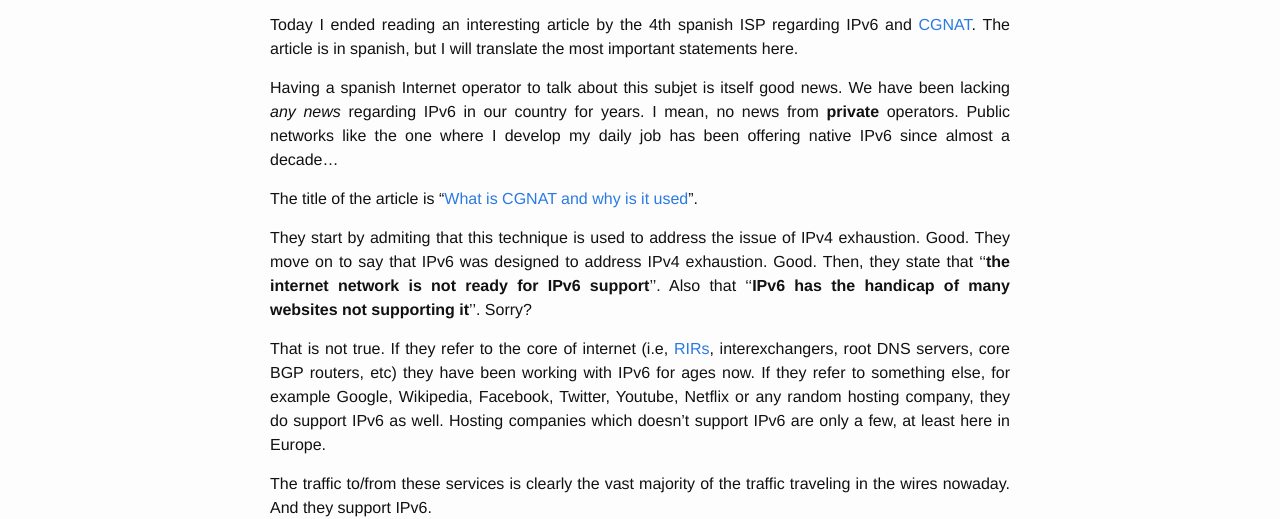
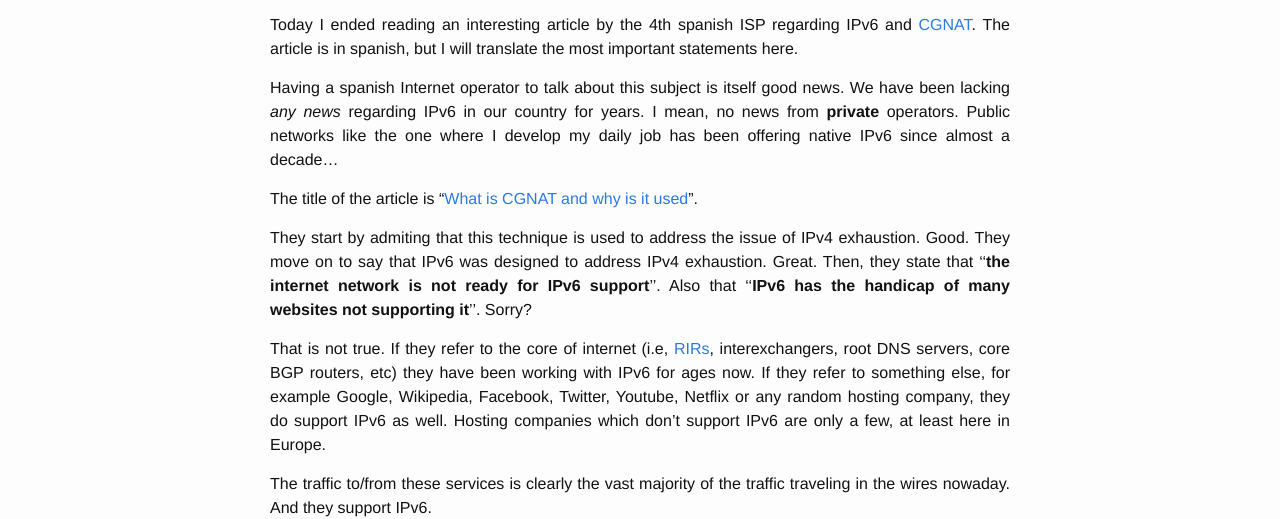
Before and after one commit to aborrero/ral-arturo.org, a Jekyll site: the page built from _posts/2017-03-22-ipv6-cgnat.md, in a window 1280 px wide. Shown: the part 480-999 px from the top of the page. Built offline with Jekyll 4.4.1, drawn with Linux system fonts in a browser that asks for light colours.

Commit message:
_posts/2017-03-22-ipv6-cgnat.md: fix typos
Fix some typos.

Reported-by: Agata Borrero Gonzalez <agatabg@hotmail.com>
Signed-off-by: Arturo Borrero Gonzalez <arturo@debian.org>

```diff
--- a/_posts/2017-03-22-ipv6-cgnat.md
+++ b/_posts/2017-03-22-ipv6-cgnat.md
@@ -11,7 +11,7 @@ Today I ended reading an interesting article by the 4th spanish ISP
 regarding IPv6 and [CGNAT][cgnat]. The article is in spanish, but I will
 translate the most important statements here.
 
-Having a spanish Internet operator to talk about this subjet is itself good
+Having a spanish Internet operator to talk about this subject is itself good
 news. We have been lacking *any news* regarding IPv6 in our country for years.
 I mean, no news from **private** operators. Public networks like the one where
 I develop my daily job has been offering native IPv6 since almost a decade...
@@ -22,7 +22,7 @@ The title of the article is "[What is CGNAT and why is it used][article]".
 
 They start by admiting that this technique is used to address the issue of
 IPv4 exhaustion. Good.
-They move on to say that IPv6 was designed to address IPv4 exhaustion. Good.
+They move on to say that IPv6 was designed to address IPv4 exhaustion. Great.
 Then, they state that ''**the internet network is not ready for IPv6 support**''.
 Also that ''**IPv6 has the handicap of many websites not supporting it**''. Sorry?
 
@@ -31,7 +31,7 @@ interexchangers, root DNS servers, core BGP routers, etc) they have been working
 with IPv6 for ages now. If they refer to something else, for example Google,
 Wikipedia, Facebook, Twitter, Youtube, Netflix or any random hosting company,
 they do support IPv6 as well.
-Hosting companies which doesn't support IPv6 are only a few, at least here in
+Hosting companies which don't support IPv6 are only a few, at least here in
 Europe.
 
 The traffic to/from these services is clearly the vast majority of the traffic
```
